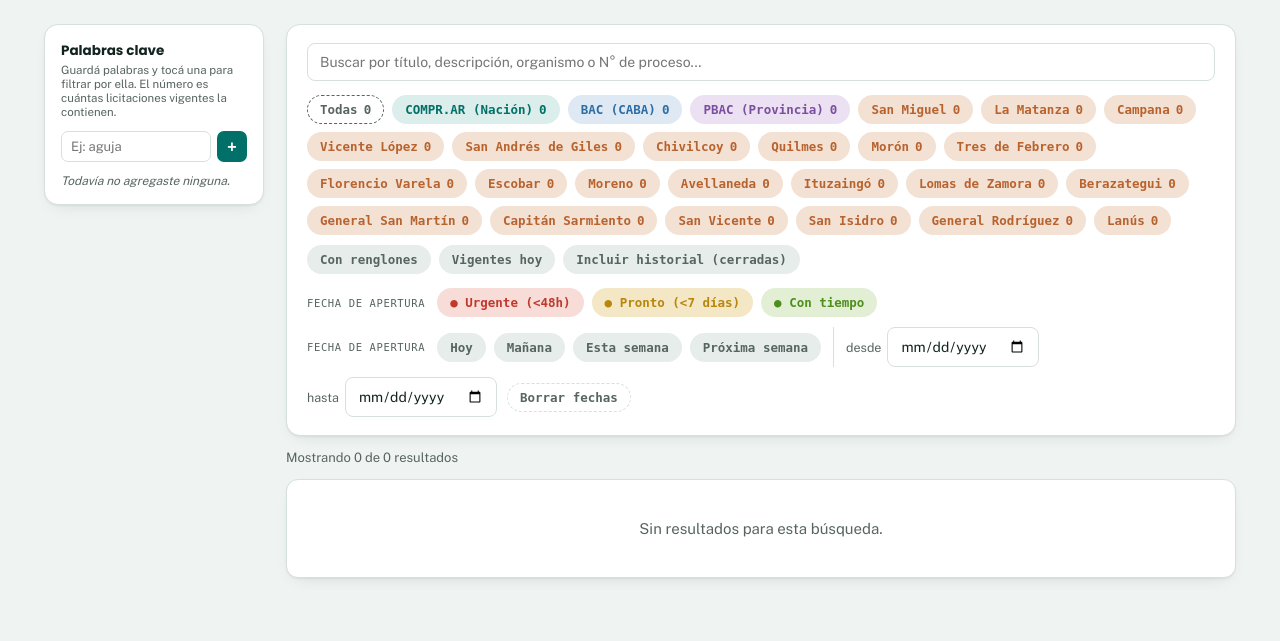
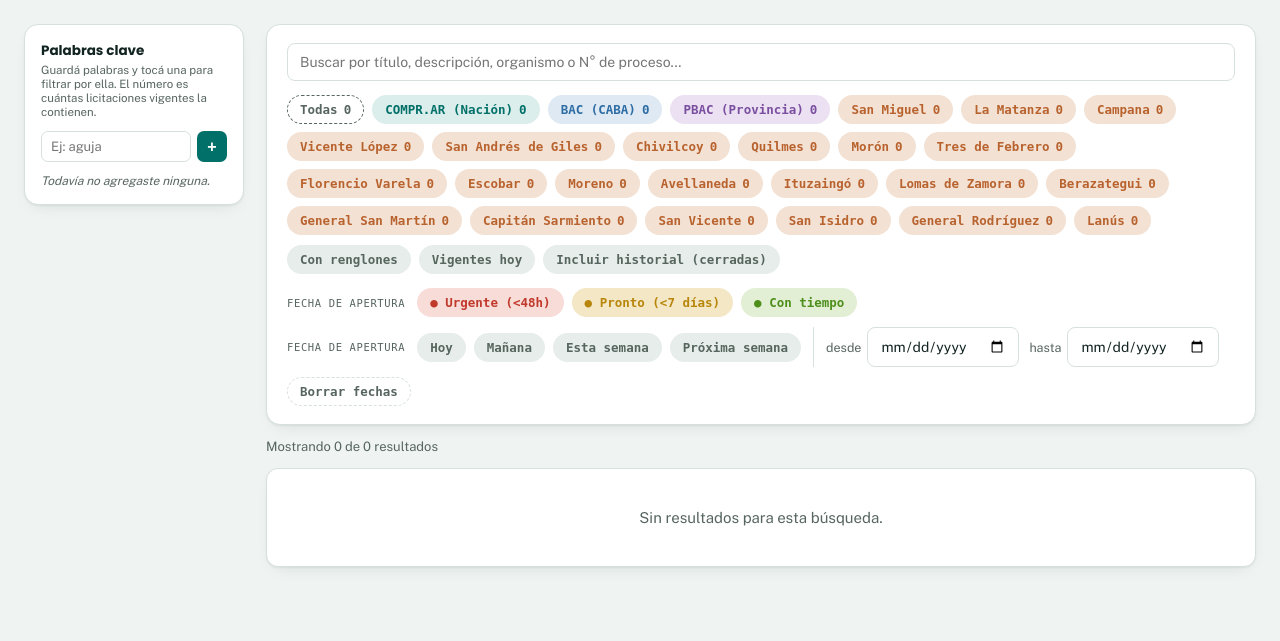
Before and after one commit to icomsedesa/radarlicitaciones, a Flask app: page / in a window 1280 px wide. Shown: the part 104-745 px from the top of the page. Run offline with Flask 3, Linux system fonts and the light colour scheme; data that the repository does not hold is empty.

Commit message:
Aprovecha mejor el ancho de pantalla (1240px -> 1600px)
En monitores anchos sobraba mucho espacio en blanco a los costados y
la tabla necesitaba scroll horizontal para ver columnas como
"Adjudicado a". Con el layout mas ancho entra completa sin scroll.

Co-Authored-By: Claude Sonnet 5 <noreply@anthropic.com>

```diff
--- a/templates/index.html
+++ b/templates/index.html
@@ -31,12 +31,12 @@
 
   /* ---------- top bar ---------- */
   .topbar{background:linear-gradient(135deg,var(--brand-teal),var(--brand-teal-dark));color:#fff;padding:18px 24px;}
-  .topbar-inner{max-width:1240px;margin:0 auto;display:flex;align-items:center;justify-content:space-between;gap:16px;}
+  .topbar-inner{max-width:1600px;margin:0 auto;display:flex;align-items:center;justify-content:space-between;gap:16px;}
   .topbar img{height:64px;width:auto;display:block;}
   .topbar h1{font-family:'Poppins',sans-serif;font-weight:800;font-size:clamp(24px,3.4vw,34px);letter-spacing:.02em;margin:0;text-transform:uppercase;}
   .topbar .tag{font-size:13px;color:rgba(255,255,255,.8);margin-top:2px;}
 
-  .page{max-width:1240px;margin:0 auto;padding:24px 24px 64px;display:flex;gap:22px;align-items:flex-start;}
+  .page{max-width:1600px;margin:0 auto;padding:24px 24px 64px;display:flex;gap:22px;align-items:flex-start;}
   .main-col{flex:1;min-width:0;}
 
   /* ---------- pills ---------- */
```
